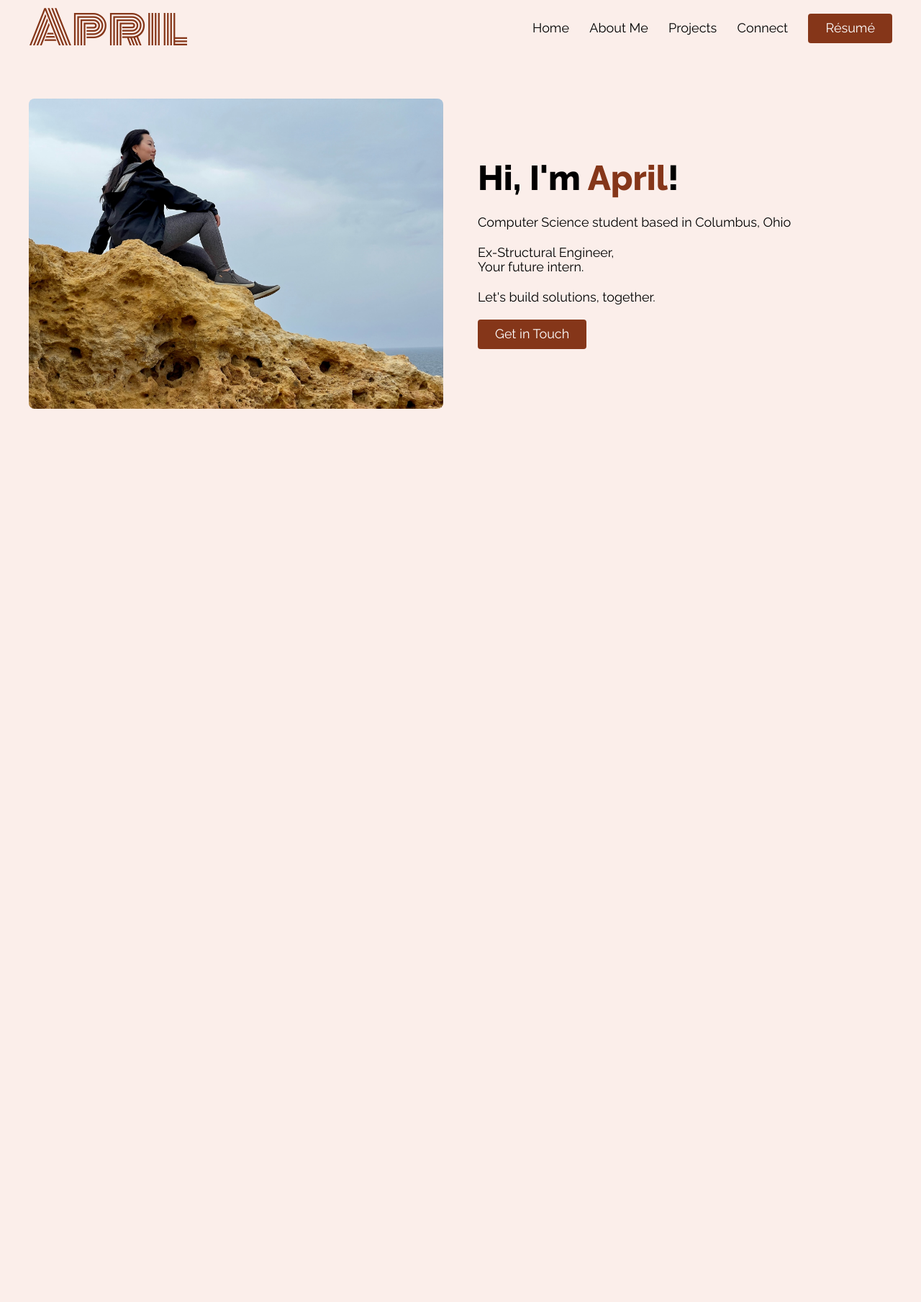
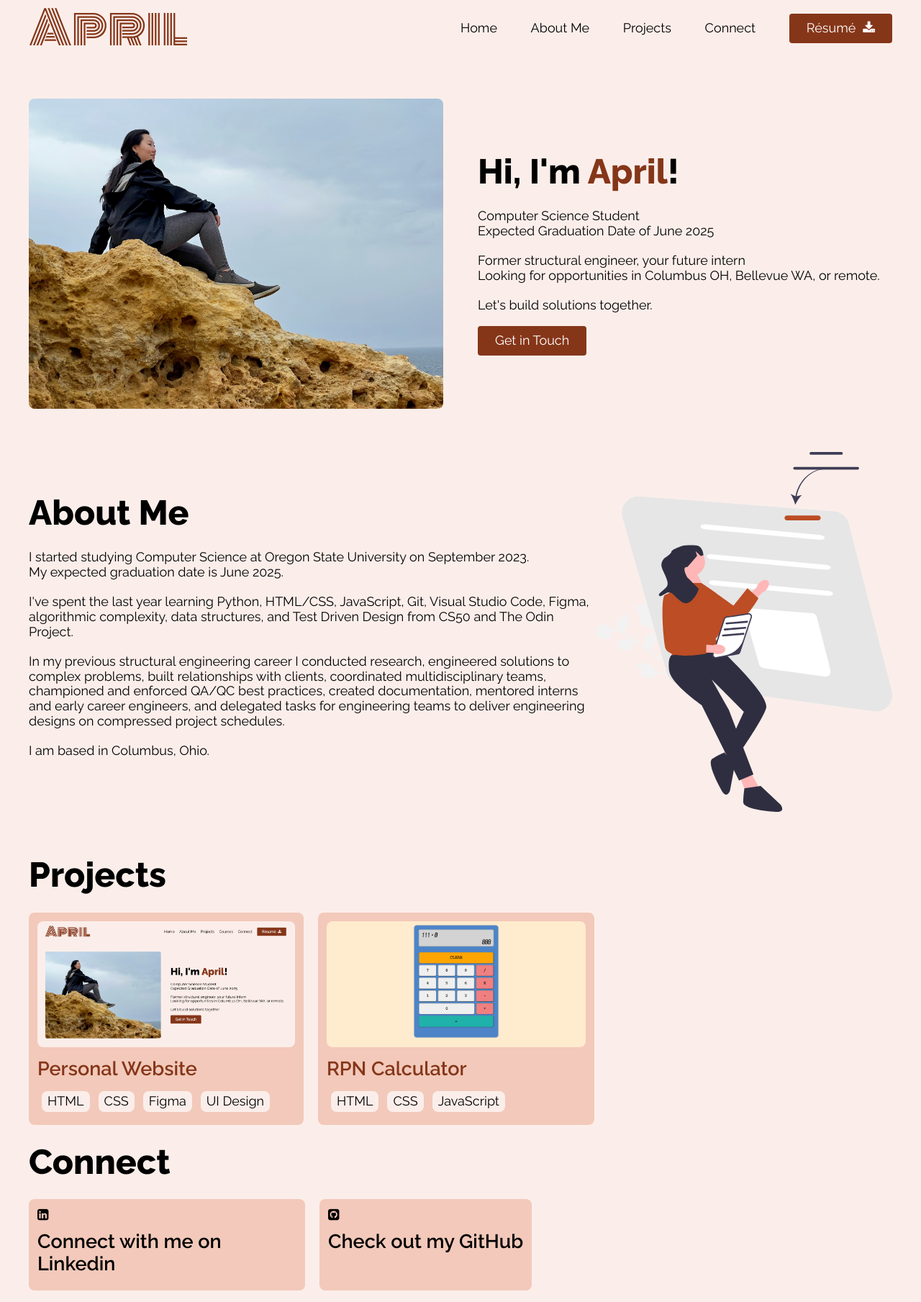
Before and after one commit to xiaolongbytes/xiaolongbytes.github.io, a website: page index.html in a window 1280 px wide. Shown: the part 13-1822 px from the top of the page at 72% size. Before the commit the page ends 800 px from the top, so only its background shows below. Drawn offline with Linux system fonts and the light colour scheme.

Commit message:
Added About me, Projects, and Connect sections

```diff
--- a/index.html
+++ b/index.html
@@ -7,6 +7,7 @@
     <link rel="preconnect" href="https://fonts.gstatic.com" crossorigin>
     <link href="https://fonts.googleapis.com/css2?family=Monoton&family=Raleway:wght@400;600;800&display=swap" rel="stylesheet">
     <link rel="stylesheet" href="style.css">
+    <link rel="stylesheet" href="https://cdnjs.cloudflare.com/ajax/libs/font-awesome/4.7.0/css/font-awesome.min.css">
     <title>Hi, I'm April</title>
 </head>
 <body>
@@ -17,25 +18,78 @@
                     <li>Home</li>
                     <li>About Me</li>
                     <li>Projects</li>
+                    <!-- <li>Courses</li> -->
                     <li>Connect</li>
-                    <li><button class="download-resume">Résumé</button></li>
+                    <li><button class="download-resume">Résumé<i class="fa fa-download" aria-hidden="true"></i></button></li>
             </ul>
         </nav>
     </header>
+
     <div class="home">
-        <img src="./assets/IMG_1103.jpeg" alt="April sitting on rocks in front of a blue sky, looking over the horizon.">
-        <div class="hi">
+        <img src="./assets/April Wang photo.jpeg" alt="April sitting on rocks in front of a blue sky, looking over the horizon.">
+        <div class="card-text">
             <h1>Hi, I'm <span class="text-primary-color">April</span>!</h1>
-            Computer Science student based in Columbus, Ohio <br>
-            <br>
-            Ex-Structural Engineer,<br>
-            Your future intern. <br>
-            <br>
-            Let's build solutions, together. <br>
-            <br>
+            <p>
+                Computer Science Student<br>
+                Expected Graduation Date of June 2025 <br>
+                <br>
+                Former structural engineer, your future intern<br>
+                Looking for opportunities in Columbus OH,  Bellevue WA, or remote. <br>
+                <br>
+                Let's build solutions together. <br>
+            </p>
             <button class="Connect">Get in Touch</button>
         </div>
     </div>
 
+    <div class="about-me">
+        <div class="card-text">
+            <h1>About Me</h1>
+            <p>
+                I started studying Computer Science at Oregon State University on September 2023. <br>
+                My expected graduation date is June 2025. <br>
+                <br>
+                I've spent the last year learning Python, HTML/CSS, JavaScript, Git, Visual Studio Code, Figma, algorithmic complexity, data structures, and Test Driven Design from CS50 and The Odin Project. <br>
+                <br>
+                In my previous structural engineering career I conducted research, engineered solutions to complex problems, built relationships with clients, coordinated multidisciplinary teams, championed and enforced QA/QC best practices, created documentation, mentored interns and early career engineers, and delegated tasks for engineering teams to deliver engineering designs on compressed project schedules. <br>
+                <br>
+                I am based in Columbus, Ohio. <br>
+            </p>
+        </div>
+        <img src="./assets/undraw_articles_wbpb.svg" alt="Woman reading paper">
+    </div>
+
+    <h1>Projects</h1>
+    <div class="projects">
+        <div class="project-card">
+            <img src="./assets/Personal Website Preview.png" alt="Personal website preview">
+            <h2 class="text-primary-color">Personal Website</h2>
+            <div class="tags">
+                <div class="tag">HTML</div><div class="tag">CSS</div><div class="tag">Figma</div><div class="tag">UI Design</div>
+            </div>
+        </div>
+        <div class="project-card">
+            <img src="./assets/RPN Calculator Preview.png" alt="Calculator Website preview">
+            <h2 class="text-primary-color">RPN Calculator</h2>
+            <div class="tags">
+            <div class="tag">HTML</div><div class="tag">CSS</div><div class="tag">JavaScript</div>
+            </div>
+        </div>
+    </div>
+
+    <h1>Connect</h1>
+    <div class="connects">
+        <div class="connect-card">
+            <i class="fa fa-linkedin-square fa-5"></i>
+            <h2>Connect with me on Linkedin</h2>
+        </div>
+        <div class="connect-card">
+            <i class="fa fa-github-square fa-5"></i>
+            <h2>Check out my GitHub</h2>
+        </div>
+    </div>
+
+
+
 </body>
 </html>
--- a/style.css
+++ b/style.css
@@ -383,6 +383,10 @@ h1 {
     font-weight: 800;
 }
 
+h2 {
+  font-weight: 600;
+}
+
 button {
     background-color: var(--primary);
     border-radius: var(--button-border-radii);
@@ -391,6 +395,10 @@ button {
     font-weight: 500;
     padding: 10px 24px;
     border:none;
+}
+
+button>i {
+  margin-left: 10px;
 }
 
 .navbar {
@@ -406,7 +414,7 @@ button {
 }
 
 .navlinks {
-    width: 500px;
+    width: 600px;
     list-style-type: none;
     margin: 0;
     padding: 0;
@@ -420,26 +428,65 @@ button {
     display: block;
 }
 
-.home {
+.home, .about-me {
     margin: 60px 0px;
     display:flex;
     align-items: center;
     justify-content: space-between;
 }
 
-.home img {
-    width: 48%;
+img {
+    max-width: 48%;
     border-radius: var(--picture-border-radii);
 }
-.home .hi {
+.home .card-text {
     width: 48%;
     /* margin-bottom: 48px; */
 }
 
-.hi h1 {
+.card-text h1 {
     margin-top: 0;
 }
 
 .text-primary-color {
     color: var(--primary);
 }
+
+.about-me>img {
+  max-height: 500px;
+}
+
+.projects, .connects {
+  display: flex;
+  gap: 20px;
+}
+
+.project-card, .connect-card {
+  background-color: var(--secondary);
+  border-radius: var(--picture-border-radii);
+  max-width: 30%;
+  padding: 12px;
+}
+
+.project-card>img {
+  max-width: 100%;
+  height: 175px;
+  object-fit: cover;
+}
+
+h2 {
+  margin: 10px 0px;
+}
+
+.tags {
+  display: flex;
+  flex-wrap: wrap;
+  justify-content: flex-start;
+}
+
+.tag {
+  background: var(--background);
+  border-radius: var(--picture-border-radii);
+  padding: 4px 8px;
+  margin: 6px;
+}
```
Also changed, not shown: README.md, assets/April Wang photo.jpeg (renamed from assets/IMG_1103.jpeg), assets/Personal Website Preview.png (added), assets/RPN Calculator Preview.png (added).
